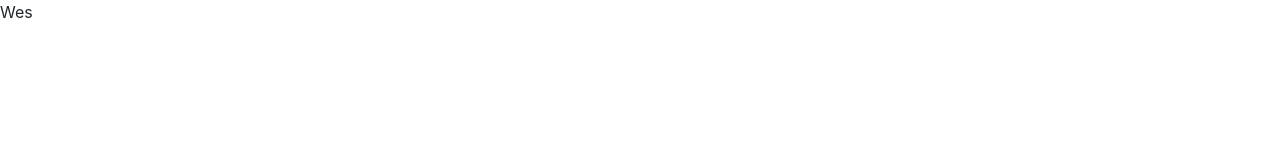
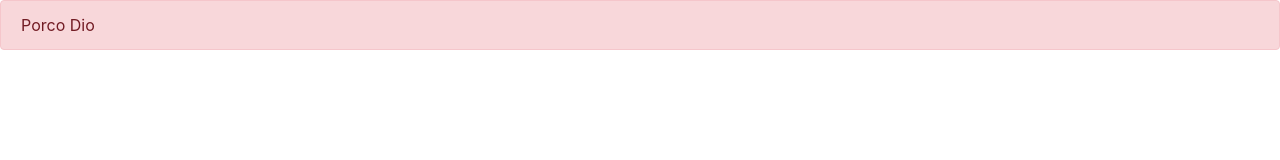
Before and after one commit to westleyrotolo/westleyrotolo, a plain HTML site: page docs/index.html in a window 1280 px wide. Drawn offline with nearby package versions, Linux system fonts and the light colour scheme.

Commit message:
Update index.html

```diff
--- a/docs/index.html
+++ b/docs/index.html
@@ -11,7 +11,9 @@
     <title>Wes</title>
   </head>
   <body>
-    Wes
+    <div class="alert alert-danger" role="alert">
+        Porco Dio
+    </div>
 
     <!-- Optional JavaScript -->
     <!-- jQuery first, then Popper.js, then Bootstrap JS -->
@@ -19,4 +21,3 @@
     <script src="https://cdnjs.cloudflare.com/ajax/libs/popper.js/1.14.3/umd/popper.min.js" integrity="sha384-ZMP7rVo3mIykV+2+9J3UJ46jBk0WLaUAdn689aCwoqbBJiSnjAK/l8WvCWPIPm49" crossorigin="anonymous"></script>
     <script src="https://stackpath.bootstrapcdn.com/bootstrap/4.1.3/js/bootstrap.min.js" integrity="sha384-ChfqqxuZUCnJSK3+MXmPNIyE6ZbWh2IMqE241rYiqJxyMiZ6OW/JmZQ5stwEULTy" crossorigin="anonymous"></script>
   </body>
-</html>
```
